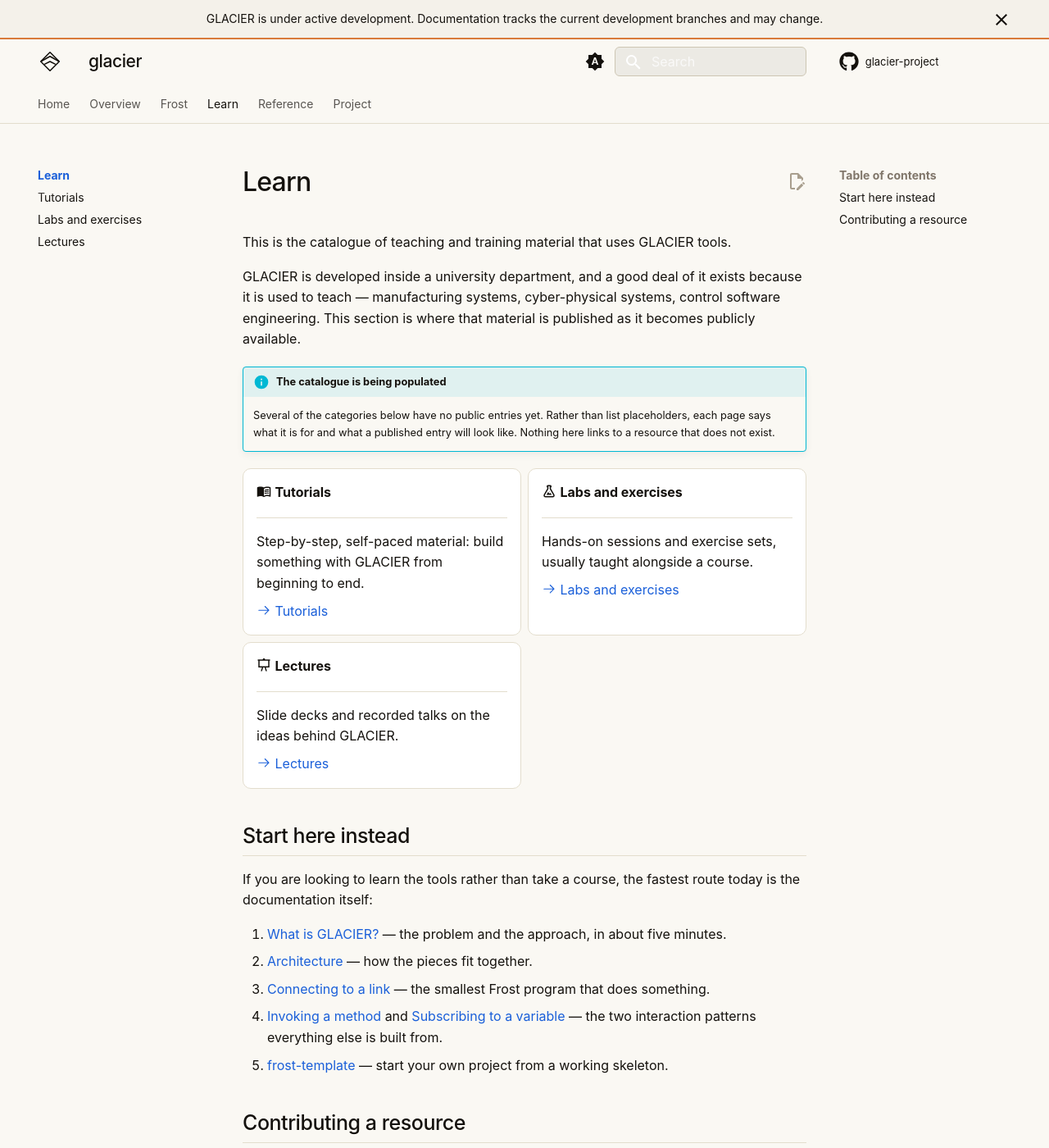
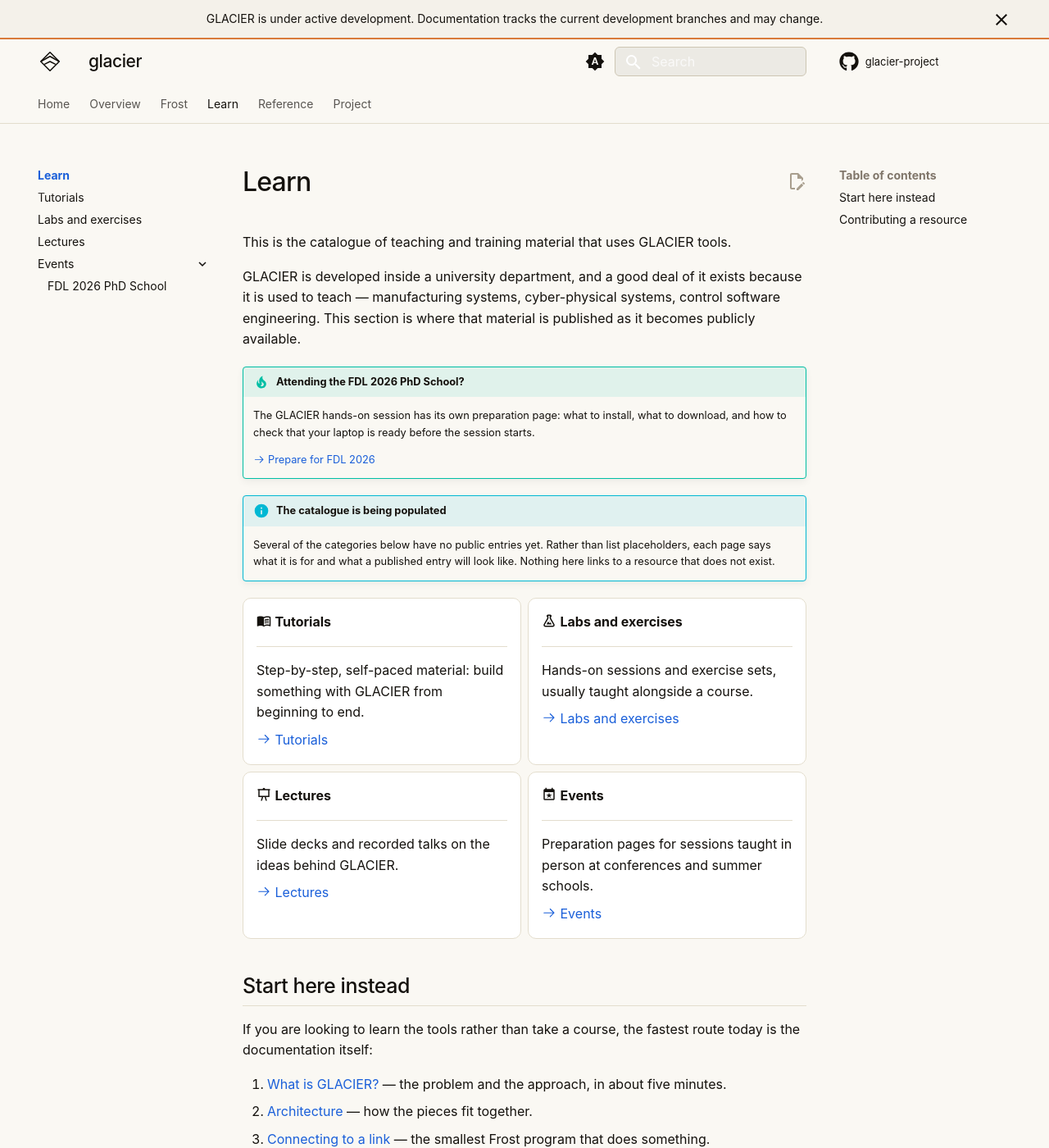
Before and after one commit to glacier-project/glacier-website, an MkDocs documentation site: the page built from docs/learn/index.md, in a window 1280 px wide and 1400 px high. Shown: the whole window at 82% size. Built offline with MkDocs 1.6.1 and Material for MkDocs 9.7.7, drawn with Linux system fonts in a browser that asks for light colours; some of the changed text lies outside the part shown.

Commit message:
docs: add FDL 2026 workshop event page

```diff
--- a/docs/learn/index.md
+++ b/docs/learn/index.md
@@ -6,6 +6,14 @@ GLACIER is developed inside a university department, and a good deal of it
 exists because it is used to teach — manufacturing systems, cyber-physical
 systems, control software engineering. This section is where that material is
 published as it becomes publicly available.
+
+!!! tip "Attending the FDL 2026 PhD School?"
+
+    The GLACIER hands-on session has its own preparation page: what to install,
+    what to download, and how to check that your laptop is ready before the
+    session starts.
+
+    [:octicons-arrow-right-24: Prepare for FDL 2026](events/fdl-2026.md)
 
 !!! info "The catalogue is being populated"
 
@@ -40,6 +48,15 @@ published as it becomes publicly available.
 
     [:octicons-arrow-right-24: Lectures](lectures.md)
 
+-   :material-calendar-star: __Events__
+
+    ---
+
+    Preparation pages for sessions taught in person at conferences and summer
+    schools.
+
+    [:octicons-arrow-right-24: Events](events/index.md)
+
 </div>
 
 ## Start here instead
@@ -66,7 +83,9 @@ points at it.
 
 Adding one means editing a single Markdown file — `docs/learn/tutorials.md`,
 `docs/learn/labs.md` or `docs/learn/lectures.md` — and adding a section
-following the pattern already on the page. No frontend code is involved.
+following the pattern already on the page. No frontend code is involved. An
+event preparation page is the one exception: it is a new file under
+`docs/learn/events/`, plus one line in `nav:`.
 
 The only rule is the one stated above: **an entry must point at something that
 exists and is publicly reachable.** A resource that is planned, or that is
--- a/docs/stylesheets/extra.css
+++ b/docs/stylesheets/extra.css
@@ -248,6 +248,27 @@
   }
 }
 
+/* --- Event pages -----------------------------------------------------------
+   Two small adjustments so an event landing page (docs/learn/events/) can wear
+   the home page's hero inside the ordinary documentation layout. */
+
+/* The hero was drawn for a page that ends with it. Where content continues
+   underneath, its bottom spacing reads as a gap. */
+.glacier-hero--page {
+  margin-bottom: 1.8rem;
+  padding-bottom: 1.2rem;
+}
+
+.glacier-hero--page > p:last-child {
+  margin-bottom: 0.4rem;
+}
+
+/* A key/value metadata table has no column titles to show, so drop the empty
+   header row rather than leave a blank band above the first pair. */
+.md-typeset .glacier-meta table:not([class]) thead {
+  display: none;
+}
+
 /* --- Cards -----------------------------------------------------------------
    Material's built-in `grid cards`, on the design system's card surface. */
 
--- a/mkdocs.yml
+++ b/mkdocs.yml
@@ -99,6 +99,9 @@ nav:
       - Tutorials: learn/tutorials.md
       - Labs and exercises: learn/labs.md
       - Lectures: learn/lectures.md
+      - Events:
+          - learn/events/index.md
+          - FDL 2026 PhD School: learn/events/fdl-2026.md
   - Reference:
       - reference/index.md
       - Repositories: reference/repositories.md
```
Also changed, not shown: README.md (+9 -1 lines), docs/learn/events/fdl-2026.md (added, +226 -0 lines), docs/learn/events/index.md (added, +40 -0 lines), docs/learn/labs.md (+8 -2 lines), docs/reference/site-map.md (+2 -0 lines).
